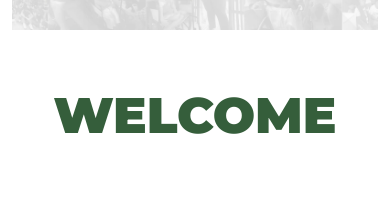
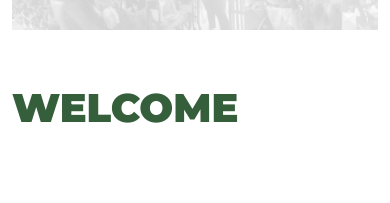
Before and after one commit to GlenIsIsaw/NameVerifier, a React (Vite) app: page / in a window 390 px wide. Shown: the part 197-400 px from the top of the page. Built offline with nearby package versions, Linux system fonts and the light colour scheme; the HTML template or start-up script is replaced by a standard one.

Commit message:
Fixed Responsive text

```diff
--- a/src/components/Faq.jsx
+++ b/src/components/Faq.jsx
@@ -9,7 +9,7 @@ import { faBuilding } from "@fortawesome/free-regular-svg-icons";
 const Faq = () => {
   return (
     <Container className="mt-5">
-      <div className="title-page">Frequently Asked Questions</div>
+      <div className="faq-title-page">Frequently Asked Questions</div>
       <Accordion
         defaultActiveKey="0"
         flush
--- a/src/components/Home.jsx
+++ b/src/components/Home.jsx
@@ -6,11 +6,9 @@ import CardHome from "./CardHome";
 const Home = () => {
   return (
     <Container>
-
       <img src="./images/HeroBanner.webp" className="img-fluid" alt="..." />
-      <div className="title-page mt-5">WELCOME</div>
+      <div className="home-title-page mt-5">WELCOME</div>
       <CardHome />
-
     </Container>
   );
 };
--- a/src/styles/Faq.css
+++ b/src/styles/Faq.css
@@ -1,7 +1,7 @@
 @import url("https://fonts.googleapis.com/css2?family=Montserrat:ital,wght@0,100..900;1,100..900&display=swap");
 @import url("https://fonts.googleapis.com/css2?family=Montserrat:ital,wght@0,100..900;1,100..900&family=Poppins:ital,wght@0,100;0,200;0,300;0,400;0,500;0,600;0,700;0,800;0,900;1,100;1,200;1,300;1,400;1,500;1,600;1,700;1,800;1,900&display=swap");
 
-.title-page {
+.faq-title-page {
   text-align: center;
   text-transform: uppercase;
   font-family: "Montserrat", sans-serif;
@@ -15,8 +15,8 @@
   font-style: normal;
 }
 
-@media only screen and (max-width: 320px) {
-  .title-page {
-    font-size: 30px;
+@media only screen and (max-width: 600px) {
+  .faq-title-page {
+    font-size: 40px;
   }
 }
--- a/src/styles/Home.css
+++ b/src/styles/Home.css
@@ -1,6 +1,7 @@
 @import url("https://fonts.googleapis.com/css2?family=Montserrat:ital,wght@0,100..900;1,100..900&display=swap");
 
-.title-page {
+.home-title-page {
+  text-align: start;
   text-transform: uppercase;
   font-family: "Montserrat", sans-serif;
   font-weight: 900;
@@ -8,8 +9,8 @@
   color: #355e3b;
 }
 
-@media only screen and (max-width: 300px) {
-  .title-page {
-    font-size: 20px;
+@media only screen and (max-width: 600px) {
+  .home-title-page {
+    font-size: 40px;
   }
 }
```
